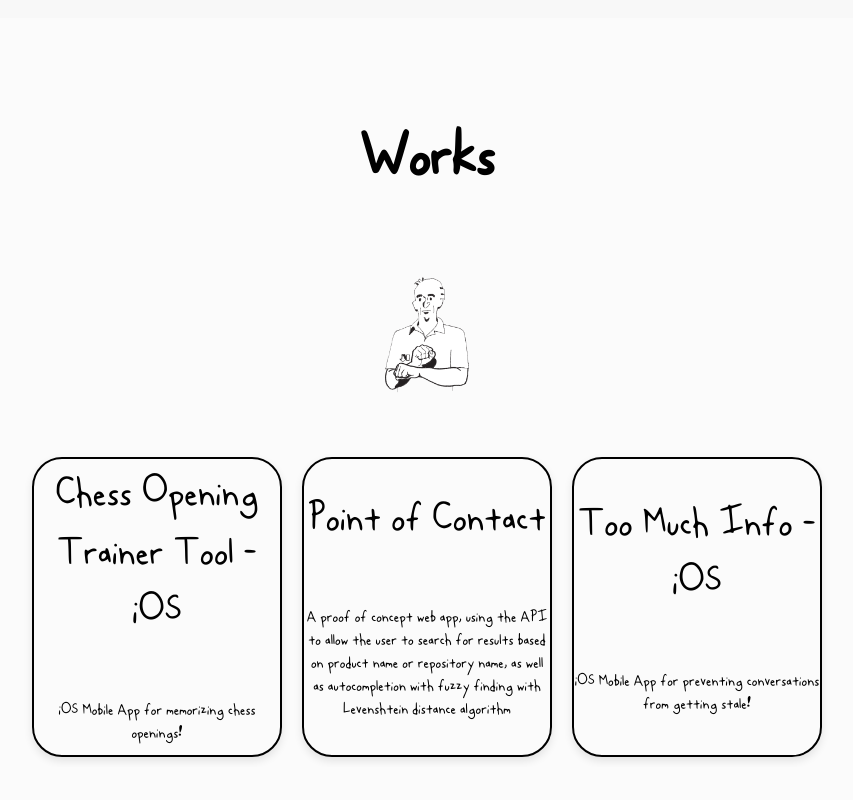
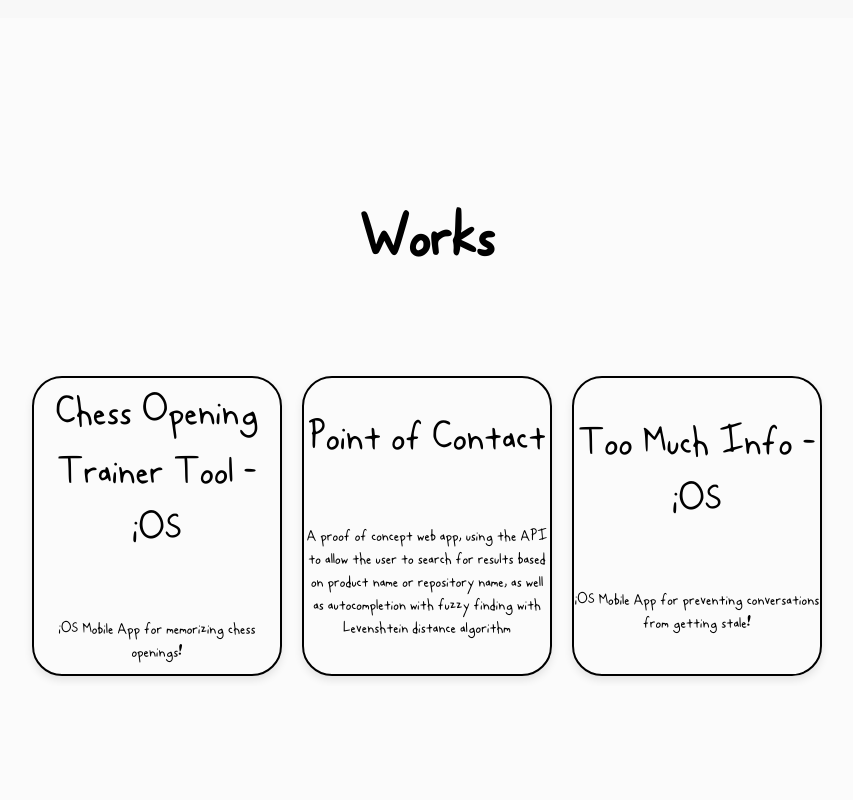
Before and after one commit to tsongyk/portfolio-website, a plain HTML site: page index.html in a window 1280 px wide. Shown: the part 1582-2382 px from the top of the page, without its empty margins (213-1066 px from the left). Drawn offline with Linux system fonts and the light colour scheme.

Commit message:
modifications: work img removed

```diff
--- a/index.html
+++ b/index.html
@@ -99,7 +99,6 @@
     <section id="Works">
       <div class="header-container">
         <h1>Works</h1>
-        <img src="ASL Words/Work ASL2.png" alt="Illustration">
       </div>
       <div class="carousel-container">
         <div class="projects-carousel" id="projectsCarousel">
```
